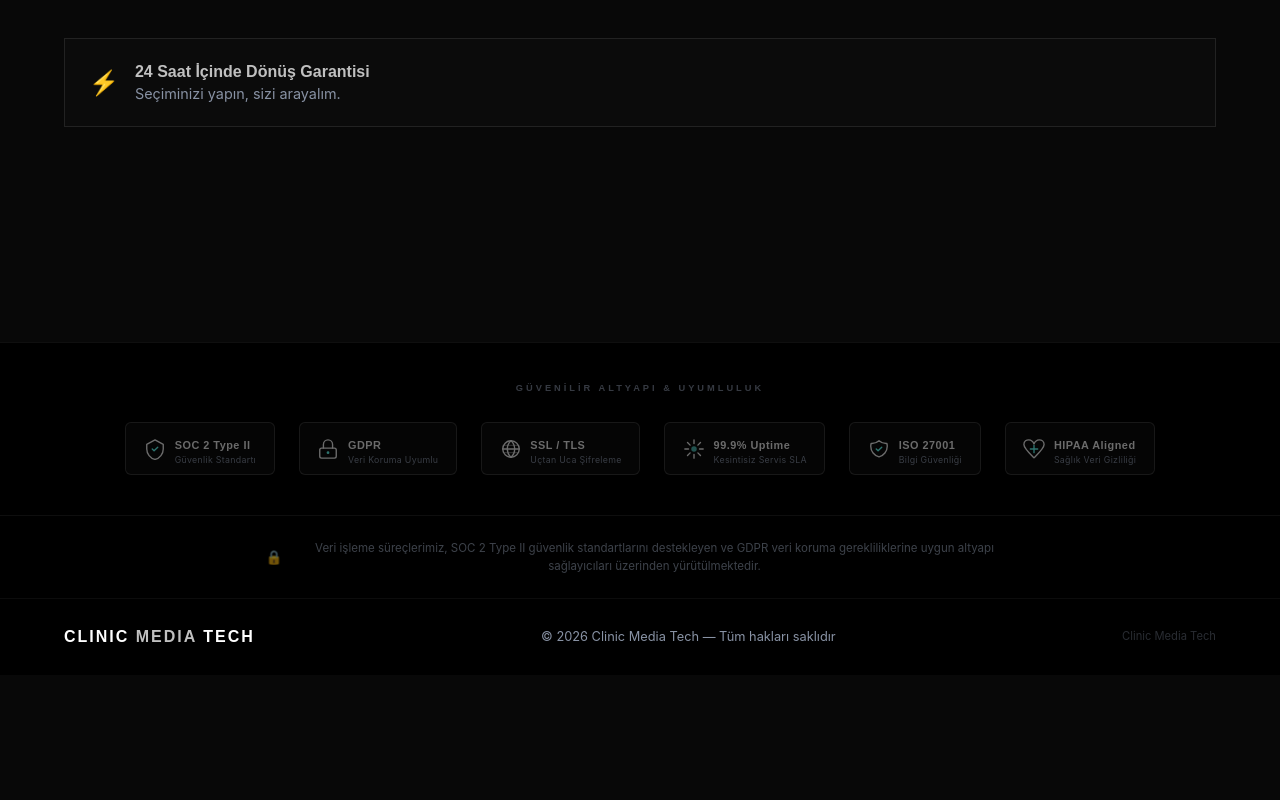
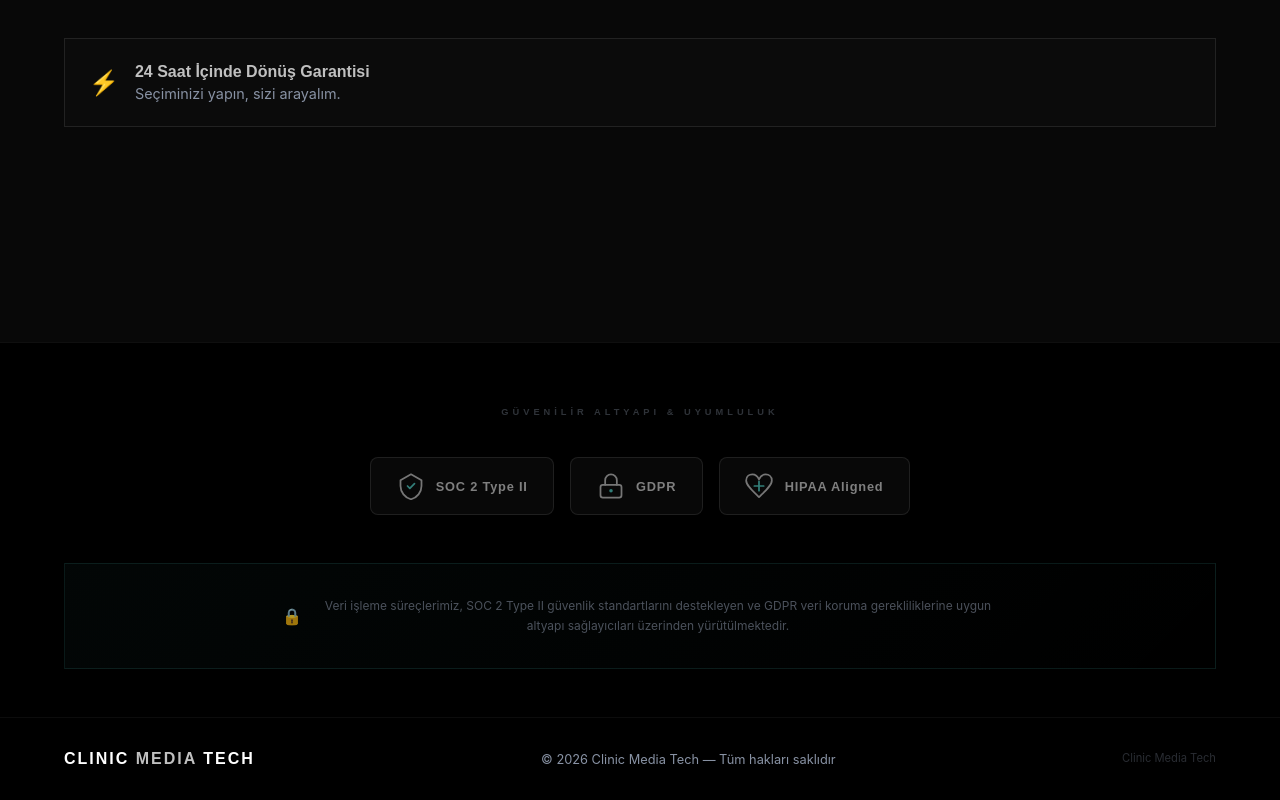
Before and after one commit to dogukarakoyun-del/clinicmediatech, a plain HTML site: page index.html in a window 1280 px wide. Shown: the part 7967-8767 px from the top of the page. Before the commit the page ends 8642 px from the top, so only its background shows below. Drawn offline with Linux system fonts and the light colour scheme; animation ran at ten frames a second.

Commit message:
Update index.html

```diff
--- a/index.html
+++ b/index.html
@@ -253,24 +253,26 @@
 
         /* ─── FOOTER ─── */
         footer { background: rgba(0,0,0,0.95); border-top: 1px solid rgba(192,192,192,0.08); position: relative; z-index: 1; }
-        .footer-trust { border-bottom: 1px solid rgba(192,192,192,0.07); padding: 2.5rem 4rem; }
-        .footer-trust-label { font-size: 0.58rem; letter-spacing: 3px; color: rgba(136,146,164,0.4); font-family: 'Mona Sans', sans-serif; font-weight: 700; text-align: center; margin-bottom: 1.8rem; }
-        .footer-badges { display: flex; justify-content: center; align-items: center; gap: 1.5rem; flex-wrap: wrap; }
-        .trust-badge { display: flex; align-items: center; gap: 0.55rem; padding: 0.6rem 1.1rem; border: 1px solid rgba(192,192,192,0.1); border-radius: 6px; background: rgba(255,255,255,0.02); transition: border-color 0.25s; }
-        .trust-badge:hover { border-color: rgba(192,192,192,0.22); }
-        .trust-badge svg { opacity: 0.55; flex-shrink: 0; }
-        .trust-badge-text { font-size: 0.68rem; font-family: 'Mona Sans', sans-serif; font-weight: 700; letter-spacing: 0.5px; color: rgba(192,192,192,0.55); white-space: nowrap; }
-        .trust-badge-sub { font-size: 0.55rem; color: rgba(136,146,164,0.4); letter-spacing: 0.3px; display: block; font-weight: 400; margin-top: 1px; }
-        .footer-gdpr { padding: 1.4rem 4rem; border-bottom: 1px solid rgba(192,192,192,0.06); display: flex; align-items: center; justify-content: center; gap: 0.75rem; }
-        .footer-gdpr-icon { color: rgba(78,205,196,0.5); font-size: 0.85rem; flex-shrink: 0; }
-        .footer-gdpr p { font-size: 0.72rem; color: rgba(136,146,164,0.45); line-height: 1.6; text-align: center; max-width: 720px; }
-        .footer-bottom { padding: 1.8rem 4rem; display: flex; justify-content: space-between; align-items: center; gap: 2rem; flex-wrap: wrap; }
+        .footer-trust { padding: 4rem 4rem 3rem; text-align: center; }
+        .footer-trust-label { font-size: 0.58rem; letter-spacing: 4px; color: rgba(136,146,164,0.35); font-family: 'Mona Sans', sans-serif; font-weight: 700; margin-bottom: 2.5rem; }
+        .footer-badges { display: flex; justify-content: center; align-items: center; gap: 1rem; flex-wrap: wrap; }
+        .trust-badge { display: flex; align-items: center; gap: 0.7rem; padding: 0.85rem 1.6rem; border: 1px solid rgba(192,192,192,0.12); border-radius: 8px; background: rgba(255,255,255,0.03); transition: all 0.25s; }
+        .trust-badge:hover { border-color: rgba(78,205,196,0.35); background: rgba(78,205,196,0.04); }
+        .trust-badge svg { opacity: 0.6; flex-shrink: 0; transition: opacity 0.25s; }
+        .trust-badge:hover svg { opacity: 1; }
+        .trust-badge-text { font-size: 0.8rem; font-family: 'Mona Sans', sans-serif; font-weight: 700; letter-spacing: 0.8px; color: rgba(192,192,192,0.65); white-space: nowrap; transition: color 0.25s; }
+        .trust-badge:hover .trust-badge-text { color: rgba(255,255,255,0.9); }
+        .footer-gdpr { margin: 0 4rem; padding: 2rem 3rem; border: 1px solid rgba(78,205,196,0.12); background: linear-gradient(135deg, rgba(78,205,196,0.03) 0%, rgba(0,0,0,0) 100%); display: flex; align-items: center; justify-content: center; gap: 1rem; }
+        .footer-gdpr-icon { font-size: 1rem; flex-shrink: 0; opacity: 0.7; }
+        .footer-gdpr p { font-size: 0.75rem; color: rgba(136,146,164,0.55); line-height: 1.7; text-align: center; max-width: 680px; }
+        .footer-bottom { padding: 2rem 4rem; display: flex; justify-content: space-between; align-items: center; gap: 2rem; flex-wrap: wrap; border-top: 1px solid rgba(192,192,192,0.06); margin-top: 3rem; }
         footer .footer-copy { font-size: 0.8rem; color: var(--grey); }
         @media(max-width:768px){
-            .footer-trust,.footer-gdpr,.footer-bottom{padding-left:1.5rem;padding-right:1.5rem;}
-            .footer-badges{gap:0.75rem;}
-            .trust-badge{padding:0.5rem 0.8rem;}
-            .footer-bottom{flex-direction:column;text-align:center;}
+            .footer-trust{ padding: 2.5rem 1.5rem 2rem; }
+            .footer-gdpr{ margin: 0 1.5rem; padding: 1.5rem; }
+            .footer-badges{ gap: 0.6rem; }
+            .trust-badge{ padding: 0.7rem 1.2rem; }
+            .footer-bottom{ padding: 1.5rem; flex-direction: column; text-align: center; }
         }
 
         /* ─── ANIMATIONS ─── */
@@ -1433,78 +1435,30 @@ document.addEventListener('keydown', e => { if (e.key === 'Escape') closeAssista
 
             <!-- SOC 2 Type II -->
             <div class="trust-badge">
-                <svg width="22" height="22" viewBox="0 0 24 24" fill="none" xmlns="http://www.w3.org/2000/svg">
+                <svg width="28" height="28" viewBox="0 0 24 24" fill="none" xmlns="http://www.w3.org/2000/svg">
                     <path d="M12 2L3 7v5c0 5.25 3.75 10.15 9 11.35C17.25 22.15 21 17.25 21 12V7L12 2z" stroke="#C0C0C0" stroke-width="1.5" stroke-linejoin="round"/>
                     <path d="M9 12l2 2 4-4" stroke="#4ECDC4" stroke-width="1.5" stroke-linecap="round" stroke-linejoin="round"/>
                 </svg>
-                <div>
-                    <span class="trust-badge-text">SOC 2 Type II</span>
-                    <span class="trust-badge-sub" data-i18n="badge_soc2">Güvenlik Standartı</span>
-                </div>
+                <span class="trust-badge-text">SOC 2 Type II</span>
             </div>
 
             <!-- GDPR -->
             <div class="trust-badge">
-                <svg width="22" height="22" viewBox="0 0 24 24" fill="none" xmlns="http://www.w3.org/2000/svg">
+                <svg width="28" height="28" viewBox="0 0 24 24" fill="none" xmlns="http://www.w3.org/2000/svg">
                     <rect x="3" y="11" width="18" height="11" rx="2" stroke="#C0C0C0" stroke-width="1.5"/>
                     <path d="M7 11V7a5 5 0 0110 0v4" stroke="#C0C0C0" stroke-width="1.5" stroke-linecap="round"/>
                     <circle cx="12" cy="16" r="1.5" fill="#4ECDC4"/>
                 </svg>
-                <div>
-                    <span class="trust-badge-text">GDPR</span>
-                    <span class="trust-badge-sub" data-i18n="badge_gdpr">Veri Koruma Uyumlu</span>
-                </div>
-            </div>
-
-            <!-- SSL / TLS -->
-            <div class="trust-badge">
-                <svg width="22" height="22" viewBox="0 0 24 24" fill="none" xmlns="http://www.w3.org/2000/svg">
-                    <circle cx="12" cy="12" r="9" stroke="#C0C0C0" stroke-width="1.5"/>
-                    <path d="M12 3c0 0-4 3.5-4 9s4 9 4 9" stroke="#C0C0C0" stroke-width="1.5" stroke-linecap="round"/>
-                    <path d="M12 3c0 0 4 3.5 4 9s-4 9-4 9" stroke="#C0C0C0" stroke-width="1.5" stroke-linecap="round"/>
-                    <path d="M3 12h18" stroke="#C0C0C0" stroke-width="1.5" stroke-linecap="round"/>
-                    <path d="M3.5 8h17M3.5 16h17" stroke="#C0C0C0" stroke-width="1" stroke-linecap="round" opacity="0.5"/>
-                </svg>
-                <div>
-                    <span class="trust-badge-text">SSL / TLS</span>
-                    <span class="trust-badge-sub" data-i18n="badge_ssl">Uçtan Uca Şifreleme</span>
-                </div>
-            </div>
-
-            <!-- 99.9% Uptime -->
-            <div class="trust-badge">
-                <svg width="22" height="22" viewBox="0 0 24 24" fill="none" xmlns="http://www.w3.org/2000/svg">
-                    <path d="M12 2v4M12 18v4M4.93 4.93l2.83 2.83M16.24 16.24l2.83 2.83M2 12h4M18 12h4M4.93 19.07l2.83-2.83M16.24 7.76l2.83-2.83" stroke="#C0C0C0" stroke-width="1.5" stroke-linecap="round"/>
-                    <circle cx="12" cy="12" r="3" fill="#4ECDC4" opacity="0.7"/>
-                </svg>
-                <div>
-                    <span class="trust-badge-text">99.9% Uptime</span>
-                    <span class="trust-badge-sub" data-i18n="badge_uptime">Kesintisiz Servis SLA</span>
-                </div>
-            </div>
-
-            <!-- ISO 27001 -->
-            <div class="trust-badge">
-                <svg width="22" height="22" viewBox="0 0 24 24" fill="none" xmlns="http://www.w3.org/2000/svg">
-                    <path d="M9 12l2 2 4-4" stroke="#4ECDC4" stroke-width="1.5" stroke-linecap="round" stroke-linejoin="round"/>
-                    <path d="M20.618 5.984A11.955 11.955 0 0112 2.944a11.955 11.955 0 01-8.618 3.04A12.02 12.02 0 003 9c0 5.591 3.824 10.29 9 11.622C17.176 19.29 21 14.591 21 9a12.02 12.02 0 00-.382-3.016z" stroke="#C0C0C0" stroke-width="1.5" stroke-linejoin="round"/>
-                </svg>
-                <div>
-                    <span class="trust-badge-text">ISO 27001</span>
-                    <span class="trust-badge-sub" data-i18n="badge_iso">Bilgi Güvenliği</span>
-                </div>
+                <span class="trust-badge-text">GDPR</span>
             </div>
 
             <!-- HIPAA Aligned -->
             <div class="trust-badge">
-                <svg width="22" height="22" viewBox="0 0 24 24" fill="none" xmlns="http://www.w3.org/2000/svg">
+                <svg width="28" height="28" viewBox="0 0 24 24" fill="none" xmlns="http://www.w3.org/2000/svg">
                     <path d="M12 21.593c-5.63-5.539-11-10.297-11-14.402 0-3.791 3.068-5.191 5.281-5.191 1.312 0 4.151.501 5.719 4.457 1.59-3.968 4.464-4.447 5.726-4.447 2.54 0 5.274 1.621 5.274 5.181 0 4.069-5.136 8.625-11 14.402z" stroke="#C0C0C0" stroke-width="1.5" stroke-linejoin="round"/>
                     <path d="M12 8v8M8 12h8" stroke="#4ECDC4" stroke-width="1.5" stroke-linecap="round"/>
                 </svg>
-                <div>
-                    <span class="trust-badge-text">HIPAA Aligned</span>
-                    <span class="trust-badge-sub" data-i18n="badge_hipaa">Sağlık Veri Gizliliği</span>
-                </div>
+                <span class="trust-badge-text">HIPAA Aligned</span>
             </div>
 
         </div>
@@ -1744,9 +1698,8 @@ const translations = {
         cta_quote_btn:'TEKLİF TALEP ET →', cta_24h:'24 SAAT İÇİNDE DÖNÜŞ', cta_talk:'GÖRÜŞELIM →',
         footer_copy:'© 2026 Clinic Media Tech — Tüm hakları saklıdır',
         trust_label:'GÜVENİLİR ALTYAPI & UYUMLULUK',
-        badge_soc2:'Güvenlik Standartı', badge_gdpr:'Veri Koruma Uyumlu',
-        badge_ssl:'Uçtan Uca Şifreleme', badge_uptime:'Kesintisiz Servis SLA',
-        badge_iso:'Bilgi Güvenliği', badge_hipaa:'Sağlık Veri Gizliliği',
+        badge_soc2:'Altyapı Sağlayıcısı Sertifikalı', badge_gdpr:'Uyumlu Altyapı Üzerinden',
+        badge_hipaa:'Sağlık Verisi Hassasiyeti',
         gdpr_notice:'Veri işleme süreçlerimiz, SOC 2 Type II güvenlik standartlarını destekleyen ve GDPR veri koruma gerekliliklerine uygun altyapı sağlayıcıları üzerinden yürütülmektedir.',
         // Ticker
         tick1_text:'Ana dilde canlı hasta deneyimi', tick1_src:'Clinic Media Tech · 2026',
@@ -1888,9 +1841,8 @@ const translations = {
         cta_quote_btn:'REQUEST A QUOTE →', cta_24h:'RESPONSE WITHIN 24 HOURS', cta_talk:"LET'S TALK →",
         footer_copy:'© 2026 Clinic Media Tech — All rights reserved',
         trust_label:'TRUSTED INFRASTRUCTURE & COMPLIANCE',
-        badge_soc2:'Security Standard', badge_gdpr:'Data Protection Compliant',
-        badge_ssl:'End-to-End Encryption', badge_uptime:'Uptime Service SLA',
-        badge_iso:'Information Security', badge_hipaa:'Healthcare Data Privacy',
+        badge_soc2:'Infrastructure Provider Certified', badge_gdpr:'Via Compliant Infrastructure',
+        badge_hipaa:'Healthcare Data Sensitivity',
         gdpr_notice:'Our data processing operations are conducted through infrastructure providers that support SOC 2 Type II security standards and comply with GDPR data protection requirements.',
         // Ticker
         tick1_text:'Live patient experience in native language', tick1_src:'Clinic Media Tech · 2026',
```
